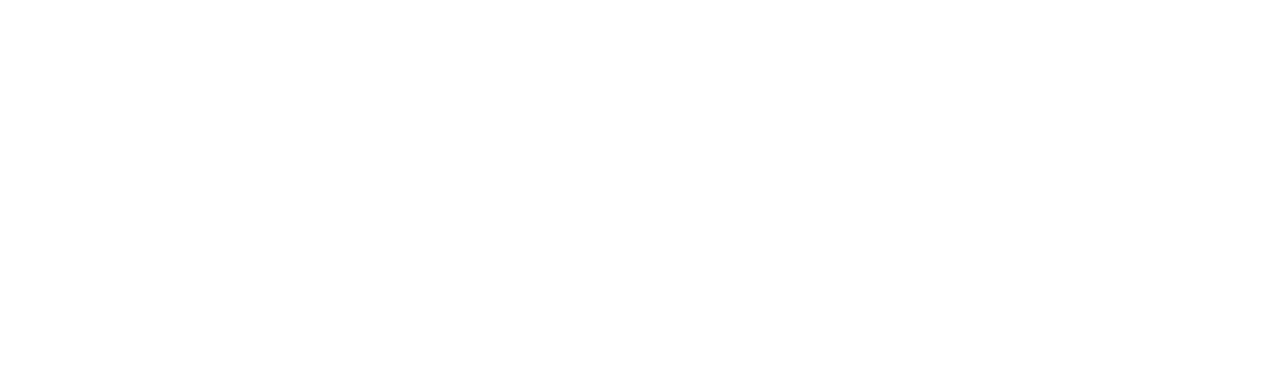
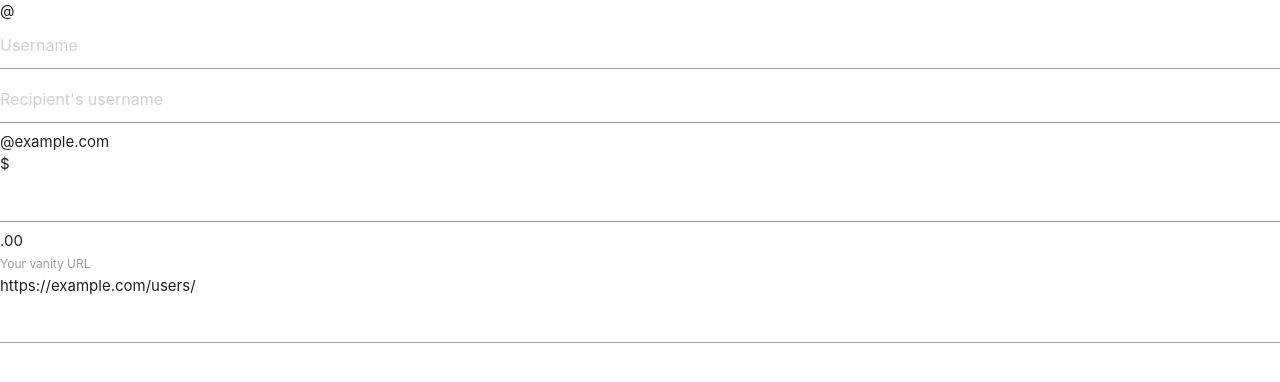
Before and after one commit to himbojo/PolicePhotoTagging, a React (Create React App) app in the folder client/: page /search in a window 1280 px wide. Shown: the top 382 px of the page. Built offline with nearby package versions, Linux system fonts and the light colour scheme.

Commit message:
Basic search page

```diff
--- a/client/src/components/App.js
+++ b/client/src/components/App.js
@@ -3,6 +3,7 @@ import { BrowserRouter, Route } from "react-router-dom";
 
 import NavBar from './page1/navBar';
 import Login from './Login/login';
+import Search from './Search/search';
 
 class App extends Component {
   render() {
@@ -12,6 +13,7 @@ class App extends Component {
             <div>
               <Route exact path="/" component={NavBar}/>
               <Route exact path="/login" component={Login}/>
+              <Route exact path="/search" component={Search}/>
 
             </div>
         </BrowserRouter>
--- /dev/null
+++ b/client/src/components/Search/search.js
@@ -0,0 +1,34 @@
+import React, { Component } from "react";
+import { Button, FormControl, FormGroup, ControlLabel, InputGroup, Label } from "react-bootstrap";
+
+class Search extends Component {
+  render() {
+    return (
+    <div>
+      <div className="input-group">
+      <span className="input-group-addon" id="basic-addon1">@</span>
+          <input type="text" className="form-control" placeholder="Username" aria-describedby="basic-addon1"/>
+        </div>
+
+        <div className="input-group">
+          <input type="text" className="form-control" placeholder="Recipient's username" aria-describedby="basic-addon2"/>
+          <span className="input-group-addon" id="basic-addon2">@example.com</span>
+        </div>
+
+        <div className="input-group">
+          <span className="input-group-addon">$</span>
+          <input type="text" className="form-control" aria-label="Amount (to the nearest dollar)"/>
+          <span className="input-group-addon">.00</span>
+        </div>
+
+        <label for="basic-url">Your vanity URL</label>
+        <div className="input-group">
+          <span className="input-group-addon" id="basic-addon3">https://example.com/users/</span>
+          <input type="text" className="form-control" id="basic-url" aria-describedby="basic-addon3"/>
+        </div>
+      </div>
+    );
+  }
+}
+
+export default Search;
```
Also changed, not shown: 2 other files (tests, documents, lock files or other folders).
